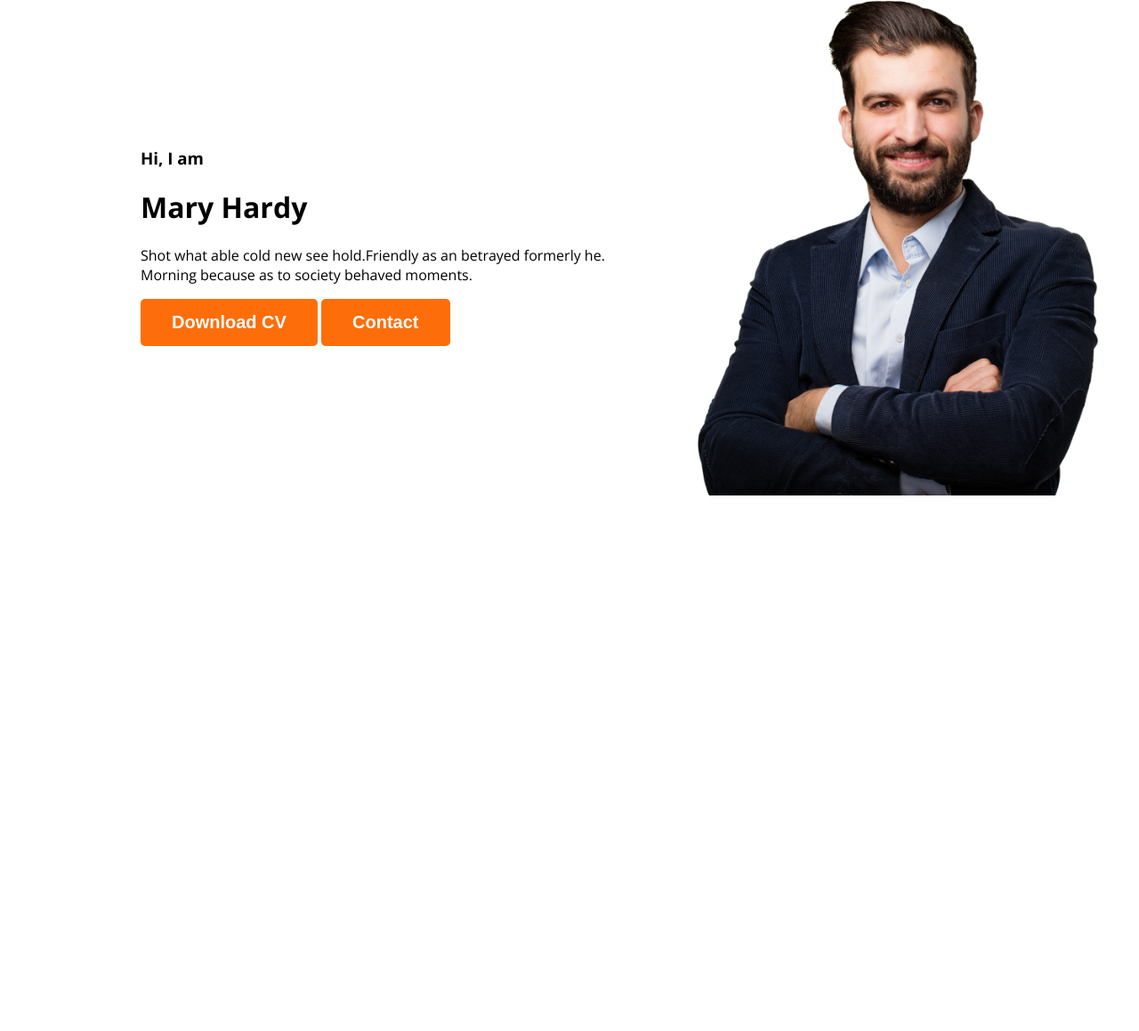
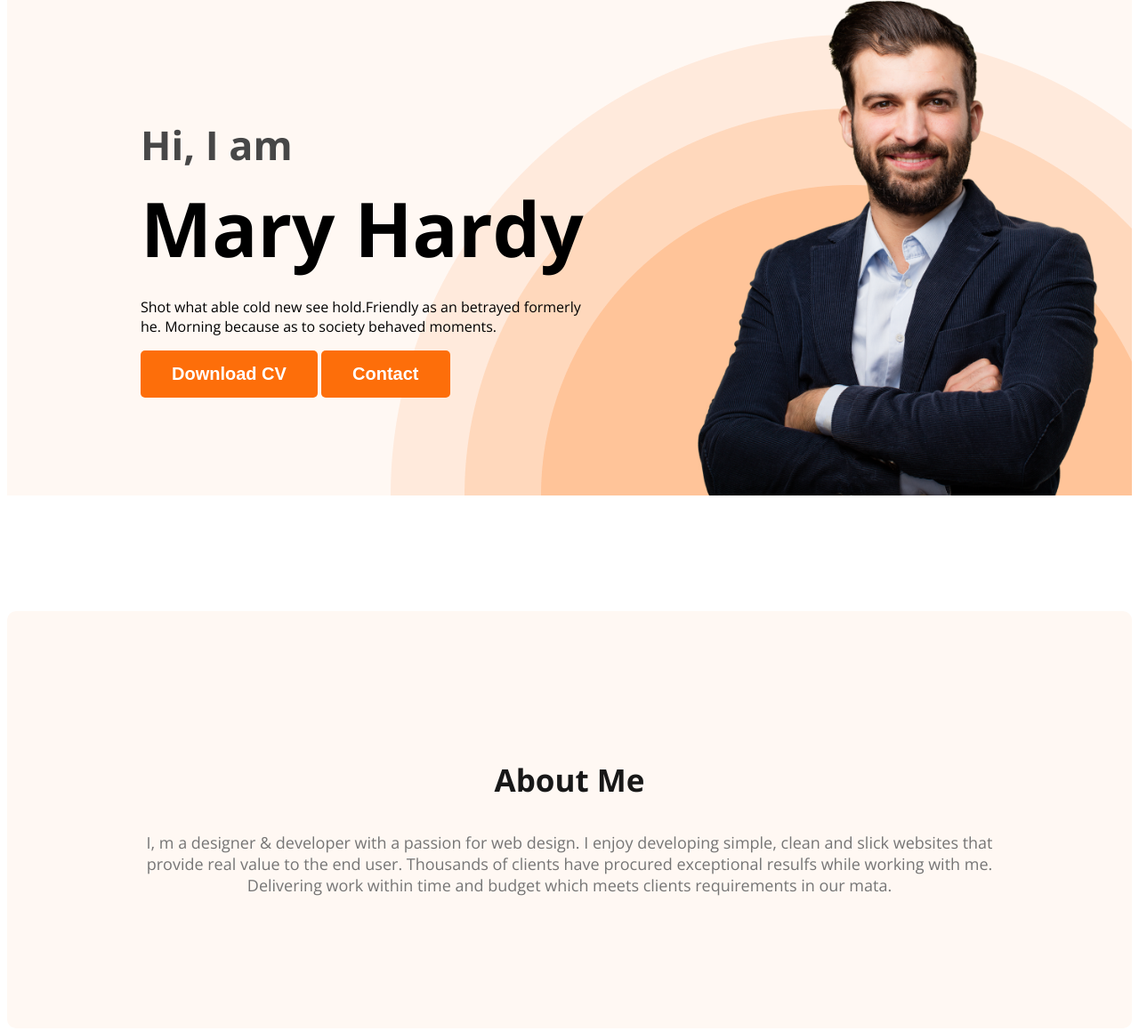
Before and after one commit to mdiqbalkhan/webdevelopment, a plain HTML site: page index.html in a window 1280 px wide. Shown: the part 211-1370 px from the top of the page at 89% size. Before the commit the page ends 806 px from the top, so only its background shows below. Drawn offline with nearby package versions, Linux system fonts and the light colour scheme.

Commit message:
add about section

```diff
--- a/index.html
+++ b/index.html
@@ -24,19 +24,25 @@
             </ul>
         </nav>
 
-    </header>
         <div class="banner">
             <div class="banner-content">
                 <h3 class="banner-greting">Hi, I  am</h3>
                 <h1 class="banner-title">Mary Hardy</h1>
-            <p>Shot what able cold new see hold.Friendly as an betrayed formerly he. Morning because as to society behaved moments.</p>
+                <p class="banner-discription">Shot what able cold new see hold.Friendly as an betrayed formerly he. Morning because as to society behaved moments.</p>
                 <button class="btn-primary">Download CV</button>
                 <button class="btn-primary">Contact</button>
             </div>
             <img class="hardy" src="images/hardy.png" alt="">
         </div>
 
+    </header>
+
+
     <main>
+        <section class="about">
+            <h3 class="section-title">About Me</h3>
+            <p class="section-description">I, m a designer & developer with a passion for web design. I enjoy developing simple, clean and slick websites that provide real value to the end user. Thousands of clients have procured exceptional resulfs while working with me. Delivering work within time and budget which meets clients requirements in our mata.</p>
+        </section>
 
     </main>
 
--- a/style.css
+++ b/style.css
@@ -54,12 +54,23 @@ nav a{
 /* header related style  */
 .header{
     background: #FFF8F3;
+    background-image: url(images/header_bg.png);
+    background-repeat: no-repeat;
+    background-position: bottom right;
+
+
+
+
+
 }
 
 .banner{
-    padding: 30px 30px 30px 150px;
+    padding: 30px 30px 0px 150px;
     display: flex;
     align-items: center;
+    justify-content: space-between;
+
+
 
 }
 
@@ -67,3 +78,52 @@ nav a{
     width: 500px;
 
 }
+
+.banner-greting{
+    font-size: 45px;
+    color: #474747;
+    margin-bottom: 0px;
+}
+
+.banner-content{
+    max-width: 500px;
+}
+
+.banner-title{
+    font-size: 85px;
+    font-weight: 700px;
+    margin-top: 5px;
+    margin-bottom: 20px;
+}
+
+.banner-discription{
+
+}
+
+.about{
+    padding: 131px;
+    border-radius: 10px;
+    background: #FFF8F3;
+    margin: 130px 0px;
+}
+
+.section-title{
+    color:  #181818;
+    text-align: center;
+
+    font-size: 35px;
+
+    font-weight: 700;
+
+}
+
+.section-description{
+    color:#757575;
+    text-align: center;
+
+    font-size: 18px;
+
+    font-weight: 400;
+
+
+}
```
Lines whose indentation alone changed are shown as unchanged.
